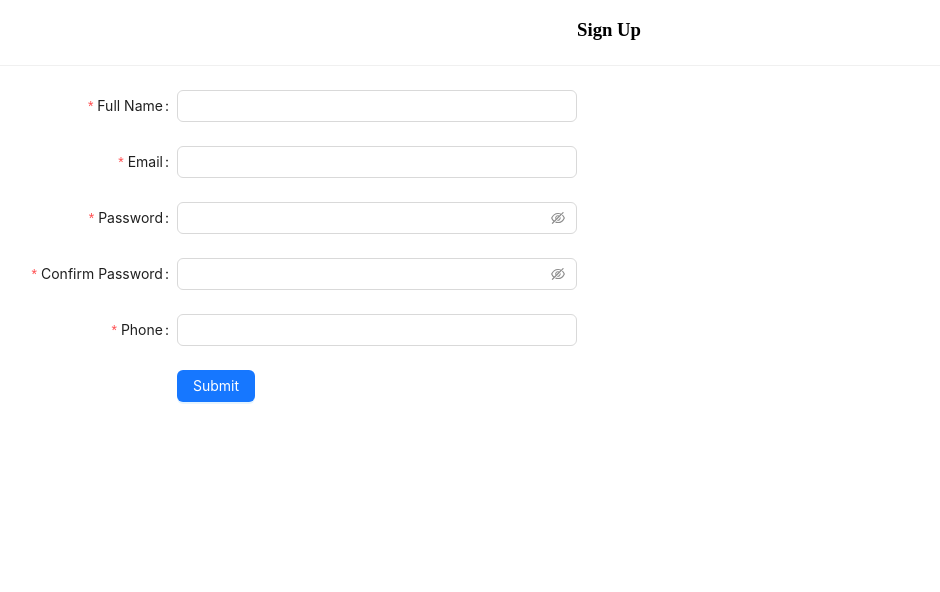
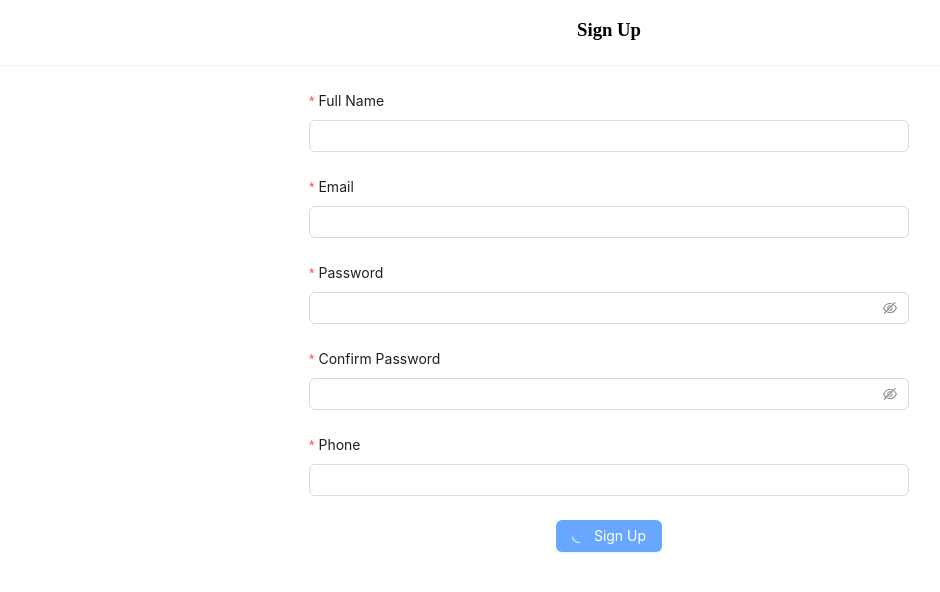
Before and after one commit to devphamduong/Fresher-react-hook-test-02, a React (Vite) app: page /register in a window 1280 px wide. Shown: the top 592 px of the page, without its empty margins (31-971 px from the left). Built offline with nearby package versions, Linux system fonts and the light colour scheme.

Commit message:
Axios Customize

```diff
--- a/package.json
+++ b/package.json
@@ -13,10 +13,12 @@
     "@ant-design/icons": "5.2.6",
     "@reduxjs/toolkit": "1.9.3",
     "antd": "5.9.2",
+    "axios": "^1.5.0",
     "react": "18.2.0",
     "react-dom": "18.2.0",
     "react-redux": "8.0.5",
-    "react-router-dom": "6.16.0"
+    "react-router-dom": "6.16.0",
+    "sass": "^1.68.0"
   },
   "devDependencies": {
     "@types/react": "18.0.28",
--- a/src/pages/register/index.jsx
+++ b/src/pages/register/index.jsx
@@ -1,4 +1,5 @@
-import { Button, Checkbox, Form, Input, Divider } from "antd";
+import { Button, Form, Input, Divider } from "antd";
+import { useState } from "react";
 
 function RegisterPage() {
     const [form] = Form.useForm();
@@ -14,12 +15,10 @@ function RegisterPage() {
             <Form
                 form={form}
                 name="basic"
-                labelCol={{ span: 8 }}
-                wrapperCol={{ span: 16 }}
-                style={{ maxWidth: 600 }}
-                initialValues={{ remember: true }}
                 onFinish={onFinish}
                 autoComplete="off"
+                layout="vertical"
+                style={{ maxWidth: 600, margin: '0 auto' }}
             >
                 <Form.Item
                     label="Full Name"
@@ -72,9 +71,9 @@ function RegisterPage() {
                 >
                     <Input />
                 </Form.Item>
-                <Form.Item wrapperCol={{ offset: 8, span: 16 }}>
-                    <Button type="primary" htmlType="submit">
-                        Submit
+                <Form.Item style={{ textAlign: 'center' }}>
+                    <Button type="primary" loading={true}>
+                        Sign Up
                     </Button>
                 </Form.Item>
             </Form>
```
Also changed, not shown: src/utils/axios-customize.js (added, +28 -0 lines), 1 other file (tests, documents, lock files or other folders).
